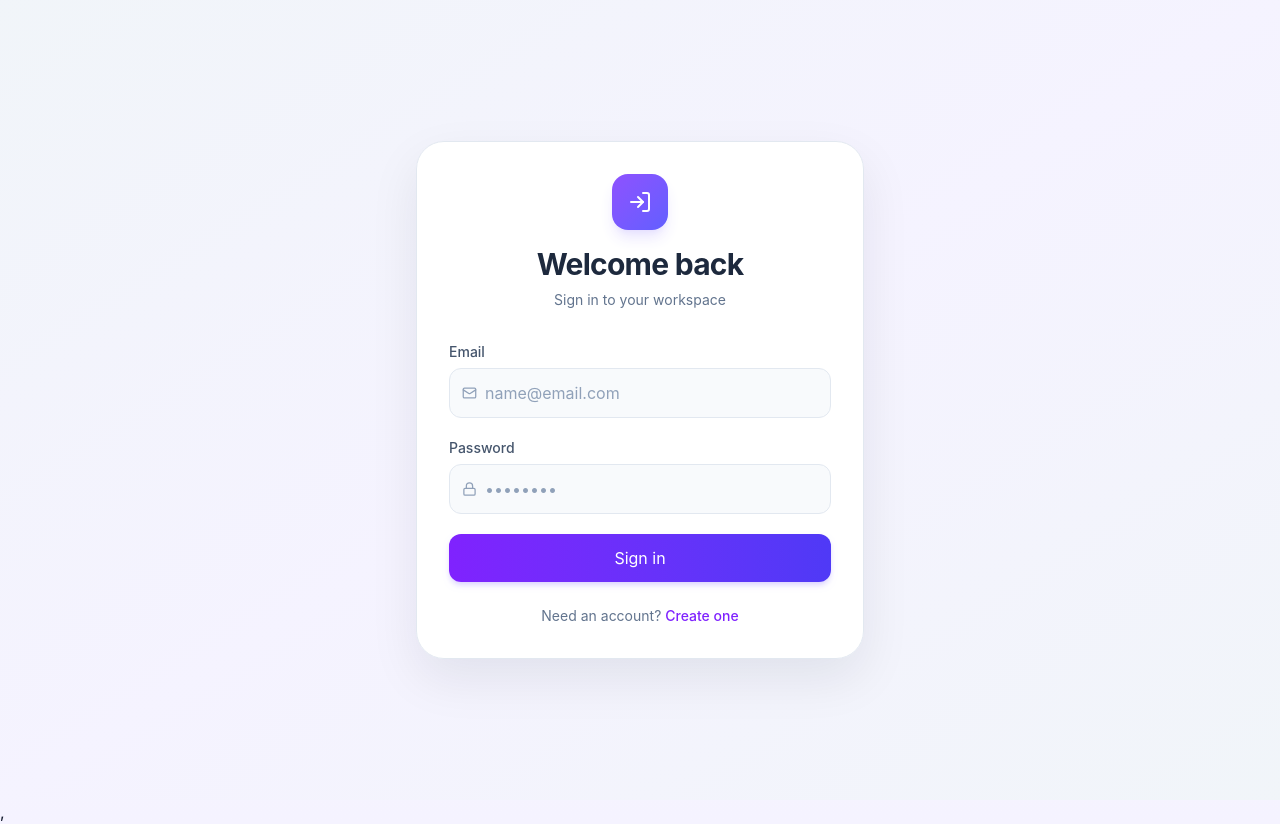
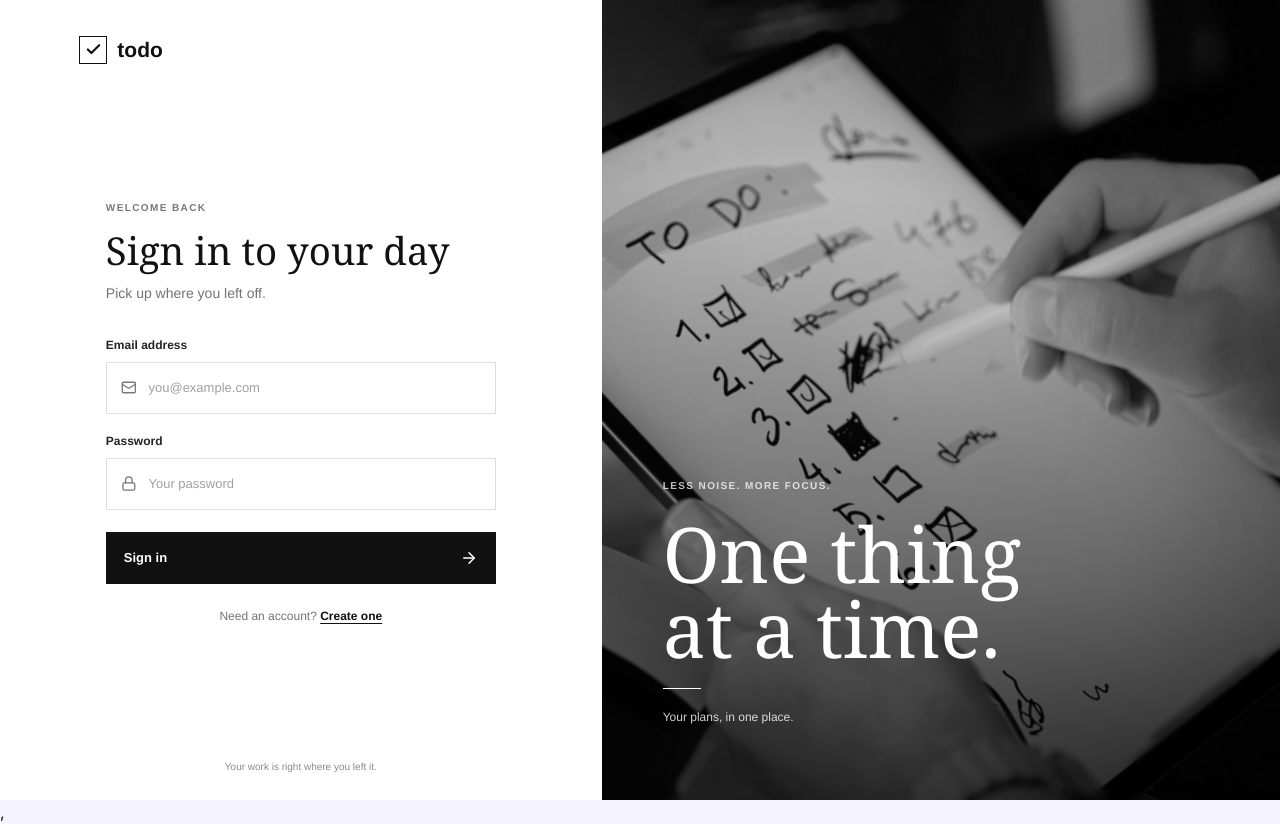
Before and after one commit to Mshindi901/modern-to-do-app-frontend, a React (Vite) app: page /login in a window 1280 px wide. Built offline with nearby package versions, Linux system fonts and the light colour scheme.

Commit message:
did a full revamp on the app

```diff
--- a/src/pages/auth/Login.jsx
+++ b/src/pages/auth/Login.jsx
@@ -1,8 +1,9 @@
 import { useEffect, useState } from 'react';
-import { Link, Navigate, useNavigate } from 'react-router-dom';
-import { LogIn, Mail, Lock } from 'lucide-react';
+import { Link, useNavigate } from 'react-router-dom';
+import { ArrowRight, Check, Lock, Mail } from 'lucide-react';
 import { useAuth } from '../../context/AuthContext.jsx';
 import { getApiErrorMessage } from '../../api/axios.js';
+import signupImage from '../../assets/sign-up-page-image.jpg';
 
 export default function Login() {
   const { login, isAuthenticated, user } = useAuth();
@@ -46,45 +47,64 @@ export default function Login() {
   };
 
   return (
-    <div className="flex min-h-screen items-center justify-center bg-gradient-to-br from-slate-100 via-violet-50 to-slate-100 p-4">
-      <div className="w-full max-w-md rounded-[28px] border border-slate-200 bg-white/95 p-8 shadow-[0_20px_50px_rgba(15,23,42,0.08)] backdrop-blur-sm">
-        <div className="mb-8 text-center">
-          <div className="mx-auto mb-4 flex h-14 w-14 items-center justify-center rounded-2xl bg-gradient-to-br from-violet-500 to-indigo-500 text-white shadow-lg shadow-violet-200/70">
-            <LogIn size={24} />
-          </div>
-          <h1 className="text-3xl font-bold tracking-tight text-slate-800">Welcome back</h1>
-          <p className="mt-2 text-sm text-slate-500">Sign in to your workspace</p>
+    <main className="register-page">
+      <section className="register-form-panel">
+        <Link to="/" className="register-brand" aria-label="Todo home">
+          <span className="register-brand-mark"><Check size={17} strokeWidth={3} /></span>
+          <span>todo</span>
+        </Link>
+
+        <div className="register-form-content">
+          <div className="register-heading">
+            <p className="register-eyebrow">WELCOME BACK</p>
+            <h1>Sign in to your day</h1>
+            <p>Pick up where you left off.</p>
           </div>
 
-        <form onSubmit={handleSubmit} className="space-y-5">
-          <div>
-            <label className="mb-1.5 block text-sm font-medium text-slate-600">Email</label>
-            <div className="flex items-center gap-2 rounded-xl border border-slate-200 bg-slate-50 px-3 transition focus-within:border-violet-400 focus-within:bg-white">
-              <Mail size={16} className="text-slate-400" />
-              <input name="email" type="email" value={form.email} onChange={handleChange} className="w-full border-0 bg-transparent py-3 text-sm text-slate-700 outline-none placeholder:text-slate-400" placeholder="name@email.com" required />
+          <form onSubmit={handleSubmit} className="register-form">
+            <div className="register-field">
+              <label htmlFor="login-email">Email address</label>
+              <div className="register-input-wrap">
+                <Mail size={17} aria-hidden="true" />
+                <input id="login-email" name="email" type="email" autoComplete="email" value={form.email} onChange={handleChange} placeholder="you@example.com" required />
               </div>
             </div>
 
-          <div>
-            <label className="mb-1.5 block text-sm font-medium text-slate-600">Password</label>
-            <div className="flex items-center gap-2 rounded-xl border border-slate-200 bg-slate-50 px-3 transition focus-within:border-violet-400 focus-within:bg-white">
-              <Lock size={16} className="text-slate-400" />
-              <input name="password" type="password" value={form.password} onChange={handleChange} className="w-full border-0 bg-transparent py-3 text-sm text-slate-700 outline-none placeholder:text-slate-400" placeholder="••••••••" required />
+            <div className="register-field">
+              <label htmlFor="login-password">Password</label>
+              <div className="register-input-wrap">
+                <Lock size={17} aria-hidden="true" />
+                <input id="login-password" name="password" type="password" autoComplete="current-password" value={form.password} onChange={handleChange} placeholder="Your password" required />
               </div>
             </div>
 
-          {error && <div className="rounded-xl border border-rose-200 bg-rose-50 px-3 py-2 text-sm text-rose-600">{error}</div>}
+            {error && <div className="register-error" role="alert">{error}</div>}
 
-          <button type="submit" disabled={loading} className="w-full rounded-xl bg-gradient-to-r from-violet-600 to-indigo-600 px-4 py-3 text-sm font-semibold text-white shadow-md shadow-violet-200 transition hover:from-violet-500 hover:to-indigo-500 disabled:cursor-not-allowed disabled:opacity-60">
-            {loading ? 'Signing in...' : 'Sign in'}
+            <button type="submit" disabled={loading} className="register-submit">
+              <span>{loading ? 'Signing in...' : 'Sign in'}</span>
+              <ArrowRight size={18} aria-hidden="true" />
             </button>
           </form>
 
-        <p className="mt-6 text-center text-sm text-slate-500">
+          <p className="register-login-prompt">
             Need an account?{' '}
-          <Link to="/register" className="font-medium text-violet-600 hover:text-violet-500">Create one</Link>
+            <Link to="/register">Create one</Link>
           </p>
         </div>
+
+        <p className="register-legal">Your work is right where you left it.</p>
+      </section>
+
+      <aside className="register-image-panel" aria-label="Planning tasks on a tablet">
+        <img src={signupImage} alt="A person writing a to-do list on a tablet" />
+        <div className="register-image-shade" />
+        <div className="register-image-copy">
+          <span className="register-image-kicker">LESS NOISE. MORE FOCUS.</span>
+          <p>One thing<br />at a time.</p>
+          <span className="register-image-rule" />
+          <span className="register-image-caption">Your plans, in one place.</span>
         </div>
+      </aside>
+    </main>
   );
 }
```
Lines whose indentation alone changed are shown as unchanged.
